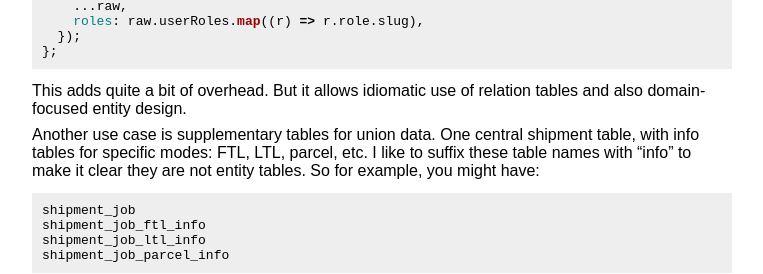
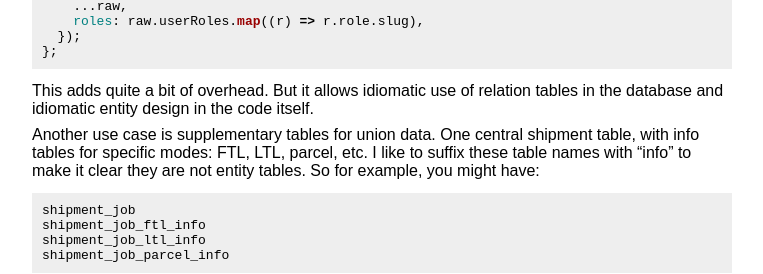
Before and after one commit to maxh/maxheinritz.com, a Jekyll site: the page built from _posts/2022-12-03-object-relational-impedance-mismatch.md, in a window 1280 px wide. Shown: the part 1680-1954 px from the top of the page, without its empty margins (108-871 px from the left). Built offline with Jekyll 4.4.1, drawn with Linux system fonts in a browser that asks for light colours.

Commit message:
mismatch

````diff
--- a/_posts/2022-12-03-object-relational-impedance-mismatch.md
+++ b/_posts/2022-12-03-object-relational-impedance-mismatch.md
@@ -107,7 +107,7 @@ const getUser = (qid: Qid) => {
 };
 ```
 
-This adds quite a bit of overhead. But it allows idiomatic use of relation tables and also domain-focused entity design.
+This adds quite a bit of overhead. But it allows idiomatic use of relation tables in the database and idiomatic entity design in the code itself.
 
 Another use case is supplementary tables for union data. One central shipment table, with info tables for specific modes: FTL, LTL, parcel, etc. I like to suffix these table names with "info" to make it clear they are not entity tables. So for example, you might have:
 
````
